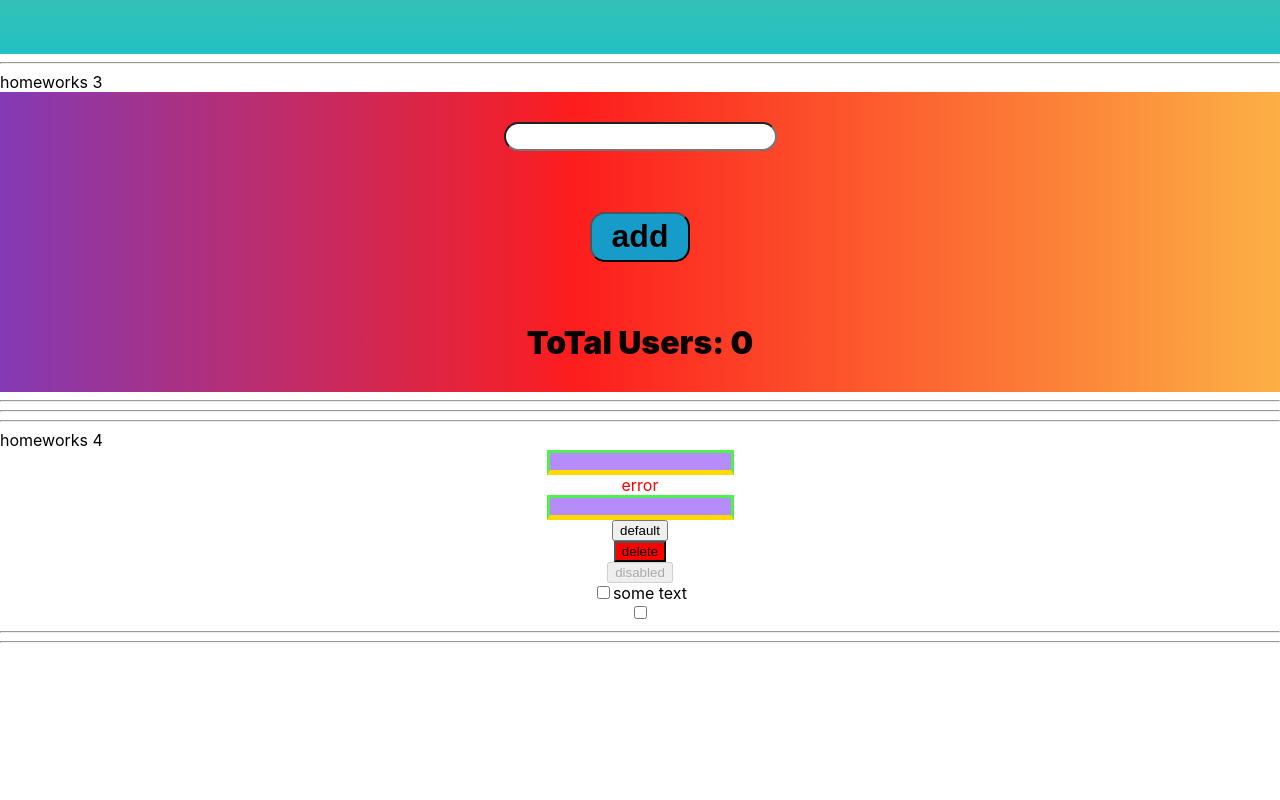
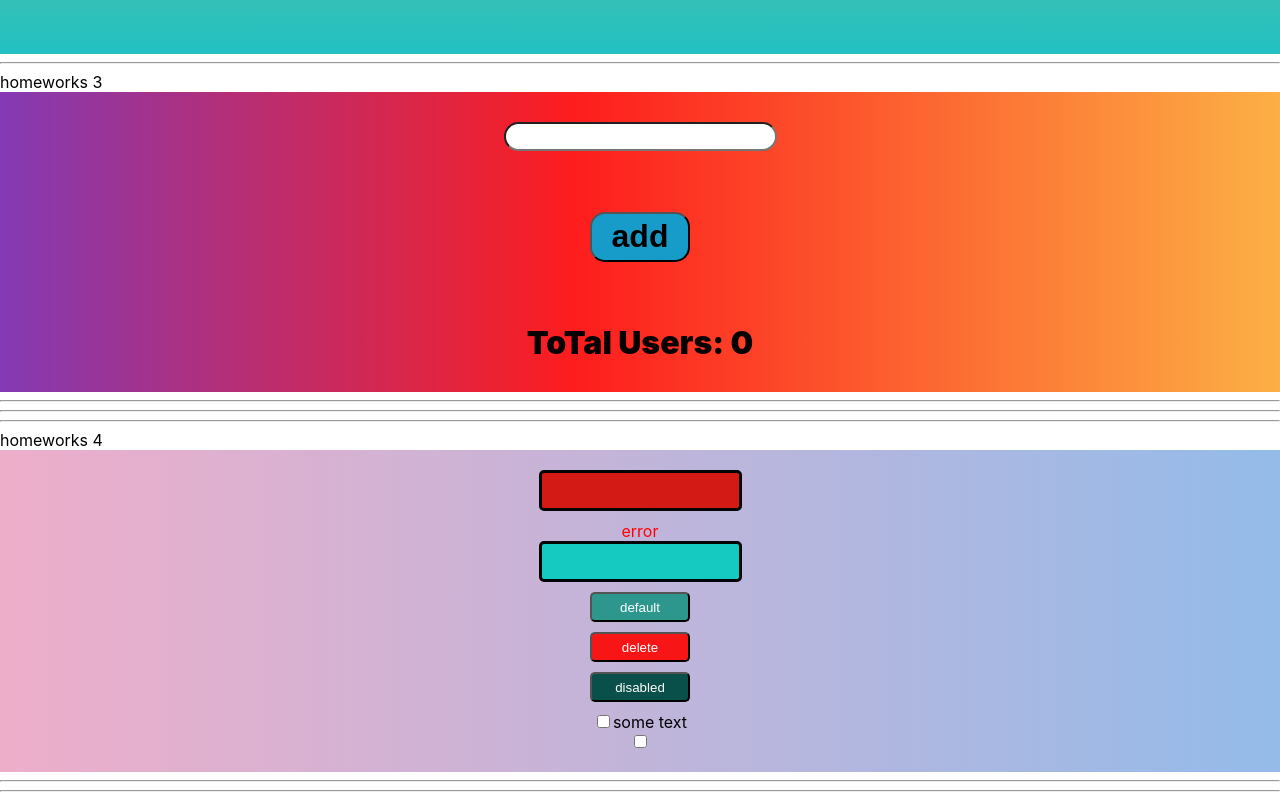
Before and after one commit to Tenebran/Ignat_homeworks, a React (Create React App) app: page /#/pre-junior in a window 1280 px wide. Shown: the part 1184-1984 px from the top of the page. Before the commit the page ends 1835 px from the top, so only its background shows below. Built offline with nearby package versions, Linux system fonts and the light colour scheme.

Commit message:
add homework 4

```diff
--- a/src/p2-homeworks/h4/HW4.module.css
+++ b/src/p2-homeworks/h4/HW4.module.css
@@ -1,11 +1,9 @@
-.blue {
-  border-bottom: 5px solid rgb(255, 217, 0);
-}
-
 .column {
   display: flex;
   flex-direction: column;
   align-items: center;
+  background: linear-gradient(90deg, rgba(238, 174, 202, 1) 0%, rgba(148, 187, 233, 1) 100%);
+  padding: 20px;
 }
 
 .testSpanError {
--- a/src/p2-homeworks/h4/HW4.tsx
+++ b/src/p2-homeworks/h4/HW4.tsx
@@ -3,6 +3,7 @@ import SuperInputText from './common/c1-SuperInputText/SuperInputText';
 import s from './HW4.module.css';
 import SuperButton from './common/c2-SuperButton/SuperButton';
 import SuperCheckbox from './common/c3-SuperCheckbox/SuperCheckbox';
+import b from './common/c2-SuperButton/SuperButton.module.css';
 
 function HW4() {
   const [text, setText] = useState<string>('');
@@ -32,9 +33,7 @@ function HW4() {
           className={s.testSpanError}
         />
 
-        <SuperInputText
-          className={s.blue} // проверьте, рабоет ли смешивание классов
-        />
+        <SuperInputText />
 
         {/*----------------------------------------------------*/}
 
@@ -47,7 +46,7 @@ function HW4() {
           delete {/*// название кнопки попадёт в children*/}
         </SuperButton>
 
-        <SuperButton disabled>disabled</SuperButton>
+        <SuperButton className={b.disable}>disabled</SuperButton>
 
         {/*----------------------------------------------------*/}
 
--- a/src/p2-homeworks/h4/common/c1-SuperInputText/SuperInputText.module.css
+++ b/src/p2-homeworks/h4/common/c1-SuperInputText/SuperInputText.module.css
@@ -1,9 +1,17 @@
 .superInput {
+  padding: 10px;
+  margin: 0 0 10px 0;
+  border-radius: 5px;
+  border: 3px solid rgb(4, 5, 5);
+  background: rgb(21, 202, 193);
 }
 
-.errorInput {
-  border: 3px solid rgb(78, 241, 78);
-  background: rgb(182, 140, 250);
+.superInputError {
+  border: 3px solid rgb(4, 5, 5) !important;
+  background: rgb(211, 26, 20);
+  padding: 10px;
+  margin: 0 0 10px 0;
+  border-radius: 5px;
 }
 
 .error {
--- a/src/p2-homeworks/h4/common/c1-SuperInputText/SuperInputText.tsx
+++ b/src/p2-homeworks/h4/common/c1-SuperInputText/SuperInputText.tsx
@@ -44,7 +44,7 @@ const SuperInputText: React.FC<SuperInputTextPropsType> = ({
   };
 
   const finalSpanClassName = `${s.error} ${spanClassName ? spanClassName : ''}`;
-  const finalInputClassName = `${s.errorInput} ${className}`; // need to fix with (?:) and s.superInput
+  const finalInputClassName = `${s.superInputError} ${className ? className : ''}`; // need to fix with (?:) and s.superInput
 
   return (
     <>
@@ -52,7 +52,7 @@ const SuperInputText: React.FC<SuperInputTextPropsType> = ({
         type={'text'}
         onChange={onChangeCallback}
         onKeyPress={onKeyPressCallback}
-        className={finalInputClassName}
+        className={error ? finalInputClassName : s.superInput}
         {...restProps} // отдаём инпуту остальные пропсы если они есть (value например там внутри)
       />
       {error && <span className={finalSpanClassName}>{error}</span>}
--- a/src/p2-homeworks/h4/common/c2-SuperButton/SuperButton.module.css
+++ b/src/p2-homeworks/h4/common/c2-SuperButton/SuperButton.module.css
@@ -1,6 +1,27 @@
 .default {
+  width: 100px;
+  background-color: rgb(45, 151, 142);
+  color: white;
+  cursor: pointer;
+  transition: 1.5s;
+  height: 30px;
+  border-radius: 5px;
+  margin: 0 0 10px;
+}
+
+.default:hover {
+  background-color: rgb(9, 80, 74);
 }
 
 .red {
-  background: red;
+  background: rgb(247, 21, 21);
 }
+
+.red:hover {
+  background: rgb(172, 32, 32);
+}
+
+.disable {
+  background-color: rgb(9, 80, 74);
+  cursor: default;
+}
--- a/src/p2-homeworks/h4/common/c2-SuperButton/SuperButton.tsx
+++ b/src/p2-homeworks/h4/common/c2-SuperButton/SuperButton.tsx
@@ -1,27 +1,29 @@
-import React, {ButtonHTMLAttributes, DetailedHTMLProps} from 'react'
-import s from './SuperButton.module.css'
+import React, { ButtonHTMLAttributes, DetailedHTMLProps } from 'react';
+import s from './SuperButton.module.css';
 
 // тип пропсов обычной кнопки, children в котором храниться название кнопки там уже описан
-type DefaultButtonPropsType = DetailedHTMLProps<ButtonHTMLAttributes<HTMLButtonElement>, HTMLButtonElement>
+type DefaultButtonPropsType = DetailedHTMLProps<
+  ButtonHTMLAttributes<HTMLButtonElement>,
+  HTMLButtonElement
+>;
 
 type SuperButtonPropsType = DefaultButtonPropsType & {
-    red?: boolean
-}
+  red?: boolean;
+};
 
-const SuperButton: React.FC<SuperButtonPropsType> = (
-    {
-        red, className,
-        ...restProps// все остальные пропсы попадут в объект restProps, там же будет children
-    }
-) => {
-    const finalClassName = `${red ? s.red : s.default} ${className}`
+const SuperButton: React.FC<SuperButtonPropsType> = ({
+  red,
+  className,
+  ...restProps // все остальные пропсы попадут в объект restProps, там же будет children
+}) => {
+  const finalClassName = `${red ? `${s.red} ${s.default}` : s.default} ${className}`;
 
-    return (
-        <button
-            className={finalClassName}
-            {...restProps} // отдаём кнопке остальные пропсы если они есть (children там внутри)
-        />
-    )
-}
+  return (
+    <button
+      className={finalClassName}
+      {...restProps} // отдаём кнопке остальные пропсы если они есть (children там внутри)
+    />
+  );
+};
 
-export default SuperButton
+export default SuperButton;
--- a/src/p2-homeworks/h4/common/c3-SuperCheckbox/SuperCheckbox.tsx
+++ b/src/p2-homeworks/h4/common/c3-SuperCheckbox/SuperCheckbox.tsx
@@ -1,29 +1,34 @@
-import React, {ChangeEvent, DetailedHTMLProps, InputHTMLAttributes} from 'react'
-import s from './SuperCheckbox.module.css'
+import React, { ChangeEvent, DetailedHTMLProps, InputHTMLAttributes } from 'react';
+import s from './SuperCheckbox.module.css';
 
 // тип пропсов обычного инпута
-type DefaultInputPropsType = DetailedHTMLProps<InputHTMLAttributes<HTMLInputElement>, HTMLInputElement>
+type DefaultInputPropsType = DetailedHTMLProps<
+  InputHTMLAttributes<HTMLInputElement>,
+  HTMLInputElement
+>;
 
 type SuperCheckboxPropsType = DefaultInputPropsType & {
-    onChangeChecked?: (checked: boolean) => void
-    spanClassName?: string
-}
+  onChangeChecked?: (checked: boolean) => void;
+  spanClassName?: string;
+};
 
-const SuperCheckbox: React.FC<SuperCheckboxPropsType> = (
-    {
+const SuperCheckbox: React.FC<SuperCheckboxPropsType> = ({
   type, // достаём и игнорируем чтоб нельзя было задать другой тип инпута
-        onChange, onChangeChecked,
-        className, spanClassName,
+  onChange,
+  onChangeChecked,
+  className,
+  spanClassName,
   children, // в эту переменную попадёт текст, типизировать не нужно так как он затипизирован в React.FC
 
-        ...restProps// все остальные пропсы попадут в объект restProps
-    }
-) => {
+  ...restProps // все остальные пропсы попадут в объект restProps
+}) => {
   const onChangeCallback = (e: ChangeEvent<HTMLInputElement>) => {
     // сделайте так чтоб работал onChange и onChangeChecked
-    }
+    onChange && onChange(e);
+    onChangeChecked && onChangeChecked(e.currentTarget.checked);
+  };
 
-    const finalInputClassName = `${s.checkbox} ${className ? className : ''}`
+  const finalInputClassName = `${s.checkbox} ${className ? className : ''}`;
 
   return (
     <label>
@@ -31,12 +36,11 @@ const SuperCheckbox: React.FC<SuperCheckboxPropsType> = (
         type={'checkbox'}
         onChange={onChangeCallback}
         className={finalInputClassName}
-
         {...restProps} // отдаём инпуту остальные пропсы если они есть (checked например там внутри)
       />
       {children && <span className={s.spanClassName}>{children}</span>}
     </label> // благодаря label нажатие на спан передастся в инпут
-    )
-}
+  );
+};
 
-export default SuperCheckbox
+export default SuperCheckbox;
```
Also changed, not shown: 6 other files (tests, documents, lock files or other folders). Lines whose indentation alone changed are shown as unchanged.
